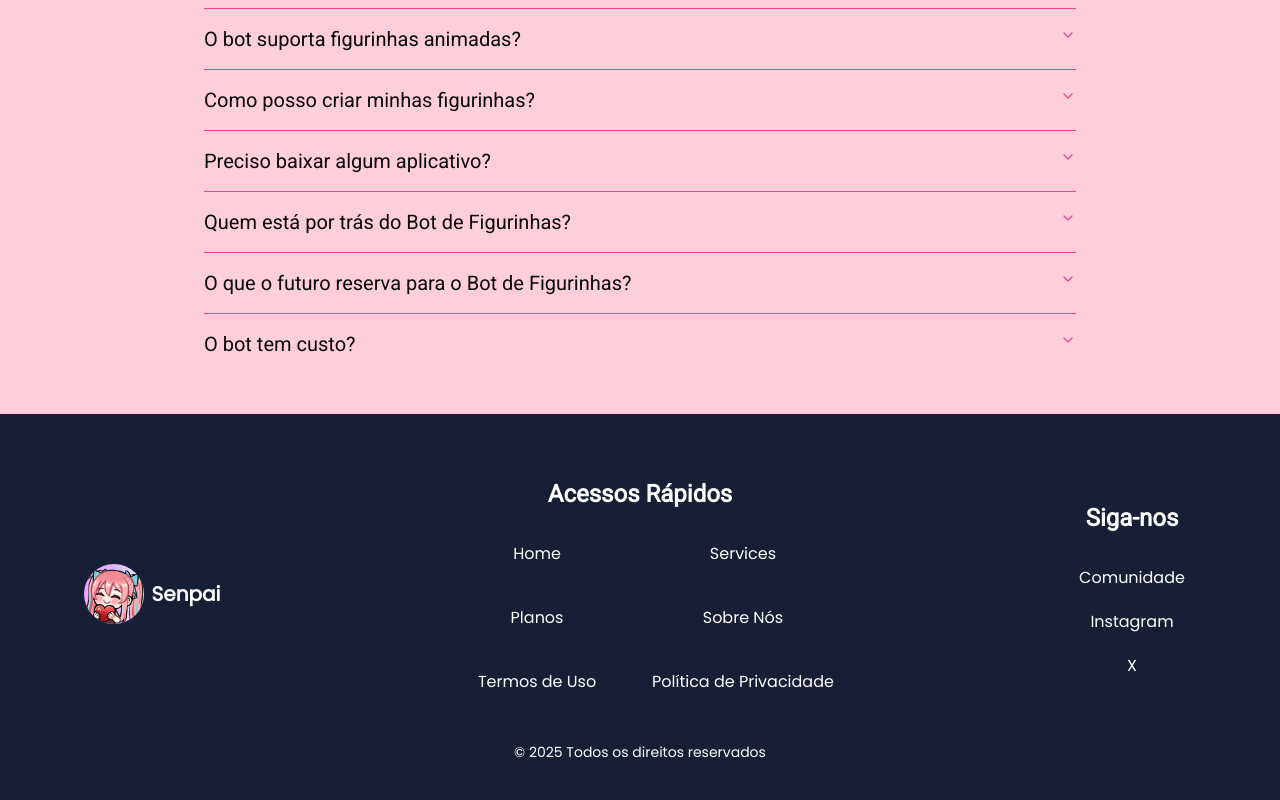
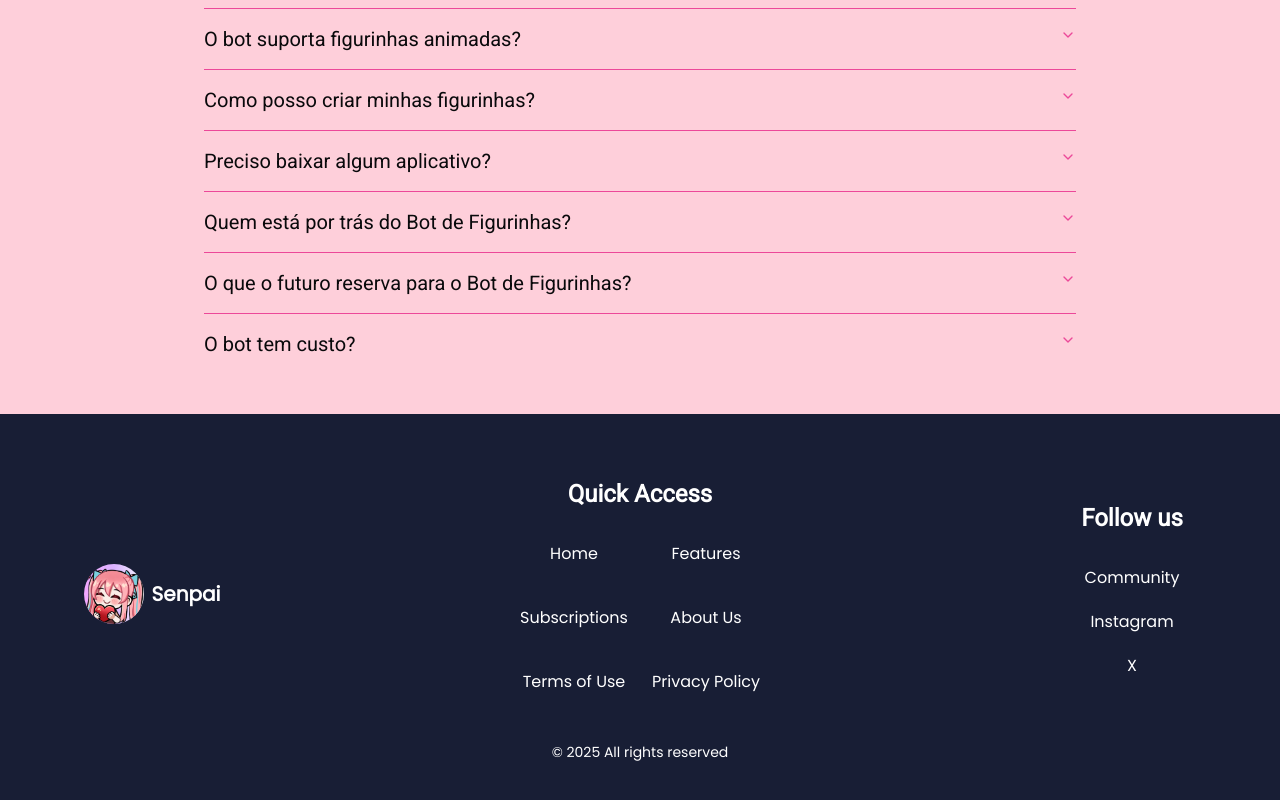
Before and after one commit to PedroMarques391/senpaiLP, a Next.js app: page /en in a window 1280 px wide. Shown: the part 4063-4863 px from the top of the page. Built offline with nearby package versions, Linux system fonts and the light colour scheme.

Commit message:
feat: add translations in footer.

```diff
--- a/messages/en.json
+++ b/messages/en.json
@@ -161,5 +161,11 @@
                 "about"
             ]
         }
+    },
+    "footer": {
+        "quickAccess": "Quick Access",
+        "followUs": "Follow us",
+        "rights": "© 2025 All rights reserved",
+        "community": "Community"
     }
 }
--- a/messages/pt.json
+++ b/messages/pt.json
@@ -162,5 +162,11 @@
                 "about"
             ]
         }
+    },
+    "footer": {
+        "quickAccess": "Acessos Rápidos",
+        "followUs": "Siga-nos",
+        "rights": "© 2025 Todos os direitos reservados",
+        "community": "Comunidade"
     }
 }
--- a/src/components/layout/Footer.tsx
+++ b/src/components/layout/Footer.tsx
@@ -2,9 +2,12 @@ import LI from "@/src/components/ui/li"
 import Logo from "@/src/components/shared/Logo";
 import { NavItem } from "../menu/NavItem";
 import { useAnchor } from "@/src/hooks/useAnchor";
+import { useTranslations } from "next-intl";
 
 export const Footer = () => {
     const { handleHref } = useAnchor();
+    const t = useTranslations("");
+
 
 
     return (
@@ -15,24 +18,24 @@ export const Footer = () => {
                         <Logo />
                     </div>
                     <nav className="flex flex-col items-center sm:items-start md:col-span-2">
-                        <h1 className="text-xl sm:text-2xl font-semibold mb-4 text-center w-full">Acessos Rápidos</h1>
+                        <h1 className="text-xl sm:text-2xl font-semibold mb-4 text-center w-full">{t("footer.quickAccess")}</h1>
                         <ul className="grid grid-cols-2 w-full gap-2">
-                            <NavItem href={handleHref("home")}> Home</NavItem>
-                            <NavItem href={handleHref("func")}>Services</NavItem>
-                            <NavItem href={handleHref("plans")}>Planos</NavItem>
-                            <NavItem href="/about">Sobre Nós</NavItem>
-                            <NavItem href="/termo-de-uso" target='_blank'>Termos de Uso</NavItem>
-                            <NavItem href="/privacidade" target='_blank'>Política de Privacidade</NavItem>
+                            <NavItem href={handleHref("home")}> {t('header.home')}</NavItem>
+                            <NavItem href={handleHref("func")}>{t('header.features')}</NavItem>
+                            <NavItem href={handleHref("plans")}>{t('header.subscriptions')}</NavItem>
+                            <NavItem href="/about">{t('header.aboutUs')}</NavItem>
+                            <NavItem href="/termo-de-uso" target='_blank'>{t('hero.terms')}</NavItem>
+                            <NavItem href="/privacidade" target='_blank'>{t('hero.privacy')}</NavItem>
                         </ul>
                     </nav>
                     <div className="flex flex-col items-center justify-center gap-y-2 md:col-span-1 w-full">
-                        <h1 className="text-xl sm:text-2xl font-semibold mb-4 w-full text-center">Siga-nos</h1>
+                        <h1 className="text-xl sm:text-2xl font-semibold mb-4 w-full text-center">{t("footer.followUs")}</h1>
                         <ul className="w-full mx-auto space-y-1">
                             <LI
                                 target="_blank"
                                 alt="Comunidade no whatsapp"
                                 href="https://www.whatsapp.com/channel/0029VatyGWjFcow5imozTp2r">
-                                Comunidade
+                                {t("footer.community")}
                             </LI>
                             <LI
                                 target="_blank"
@@ -50,7 +53,7 @@ export const Footer = () => {
                     </div>
                 </div>
                 <div className="mt-8 text-center">
-                    <p className="text-sm text-content-inverse">© 2025 Todos os direitos reservados</p>
+                    <p className="text-sm text-content-inverse">{t("footer.rights")}</p>
                 </div>
             </section>
         </footer >
```
